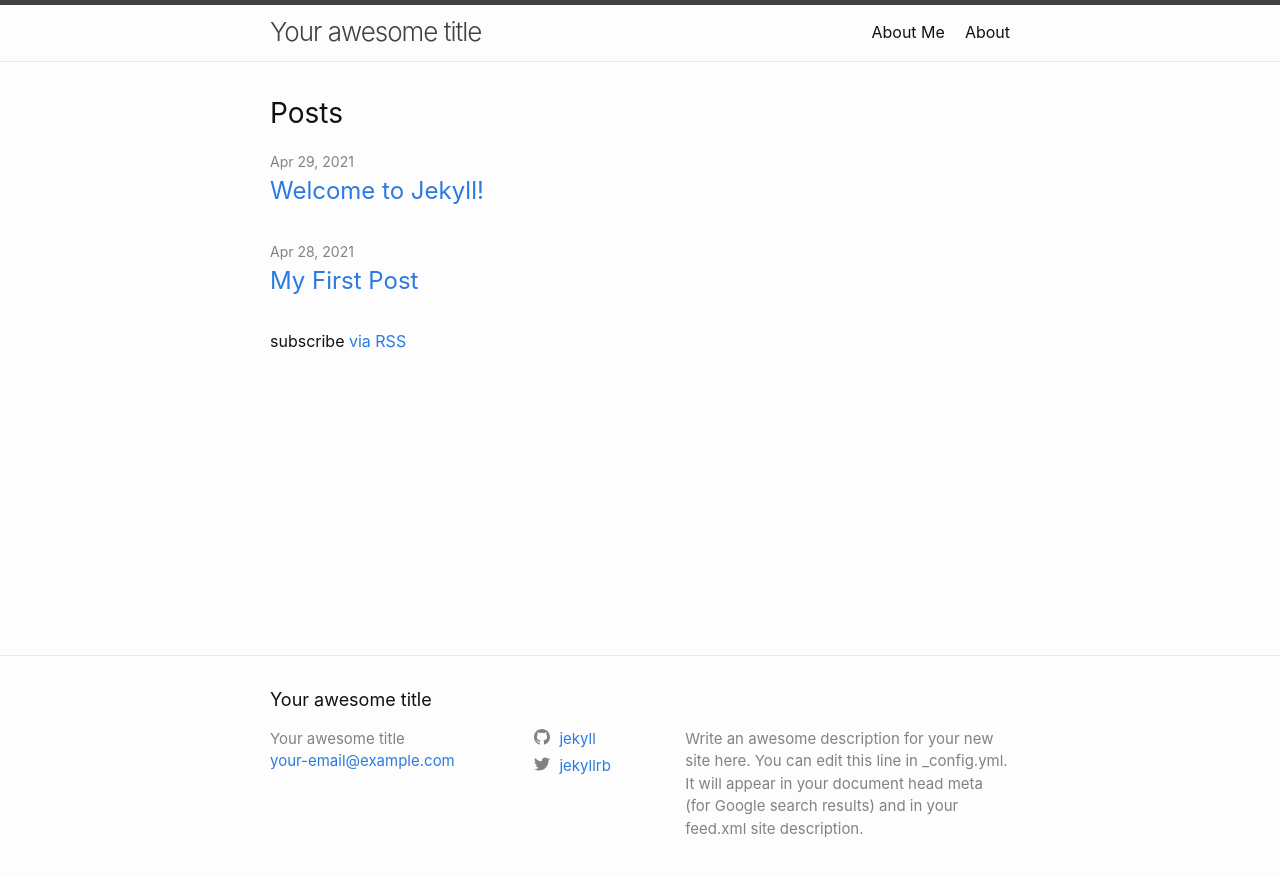
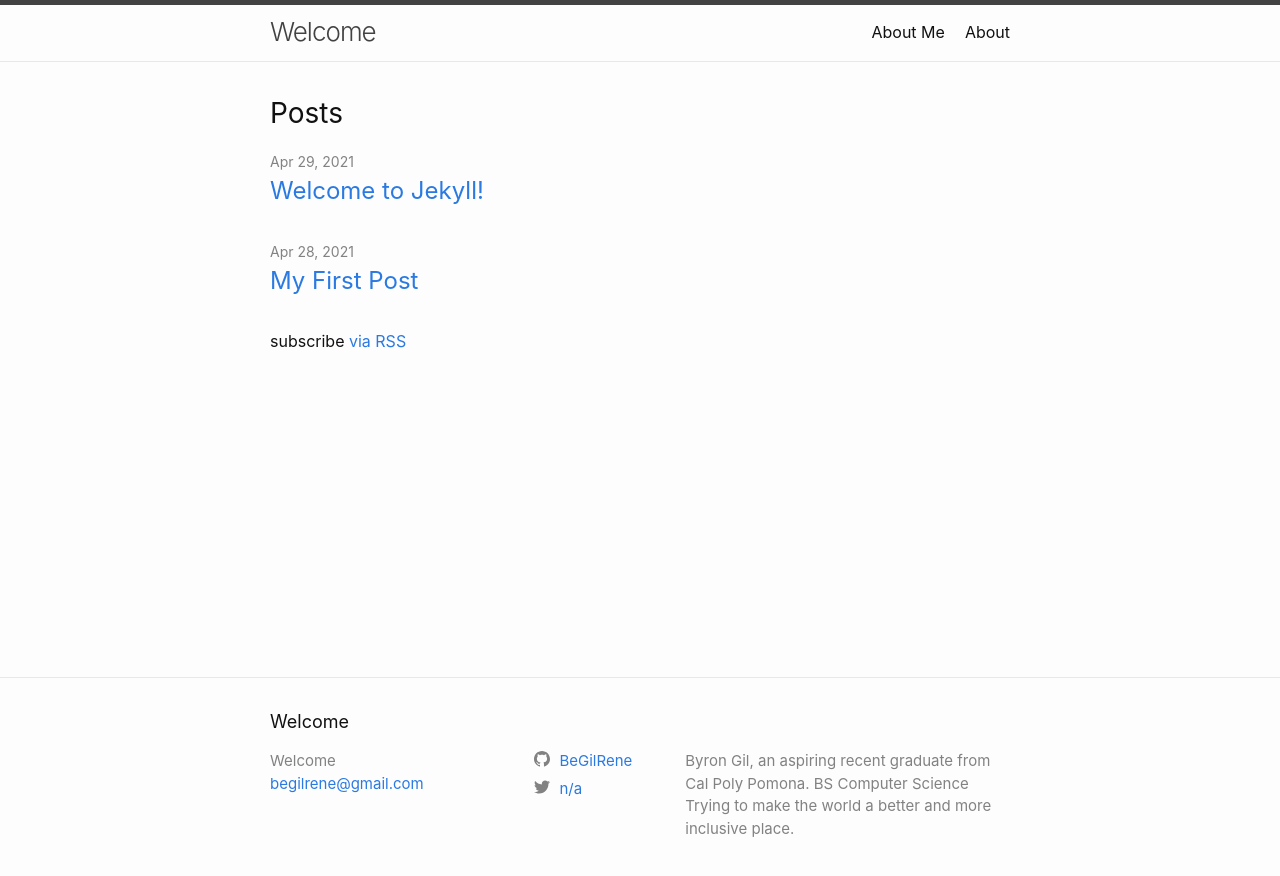
Before and after one commit to begilrene/begilrene.github.io, a Jekyll site: the page built from docs/index.markdown, in a window 1280 px wide. Shown: the top 876 px of the page. Built offline with Jekyll 4.4.1, drawn with Linux system fonts in a browser that asks for light colours.

Commit message:
changing defaults

```diff
--- a/docs/_config.yml
+++ b/docs/_config.yml
@@ -18,17 +18,17 @@
 # You can create any custom variable you would like, and they will be accessible
 # in the templates via {{ site.myvariable }}.
 
-title: Your awesome title
-email: your-email@example.com
+title: Welcome
+email: begilrene@gmail.com
 description: >- # this means to ignore newlines until "baseurl:"
-  Write an awesome description for your new site here. You can edit this
-  line in _config.yml. It will appear in your document head meta (for
-  Google search results) and in your feed.xml site description.
-baseurl: "" # the subpath of your site, e.g. /blog
-url: "" # the base hostname & protocol for your site, e.g. http://example.com
-twitter_username: jekyllrb
-github_username:  jekyll
-
+  Byron Gil, an aspiring recent graduate from Cal Poly Pomona.
+  BS Computer Science
+  Trying to make the world a better and more inclusive place.
+baseurl: "/index" # the subpath of your site, e.g. /blog
+url: "http://begilrene.github.io" # the base hostname & protocol for your site, e.g. http://example.com
+twitter_username: n/a
+github_username:  BeGilRene
+markdown: kramdown
 # Build settings
 #theme: minima
 plugins:
```
